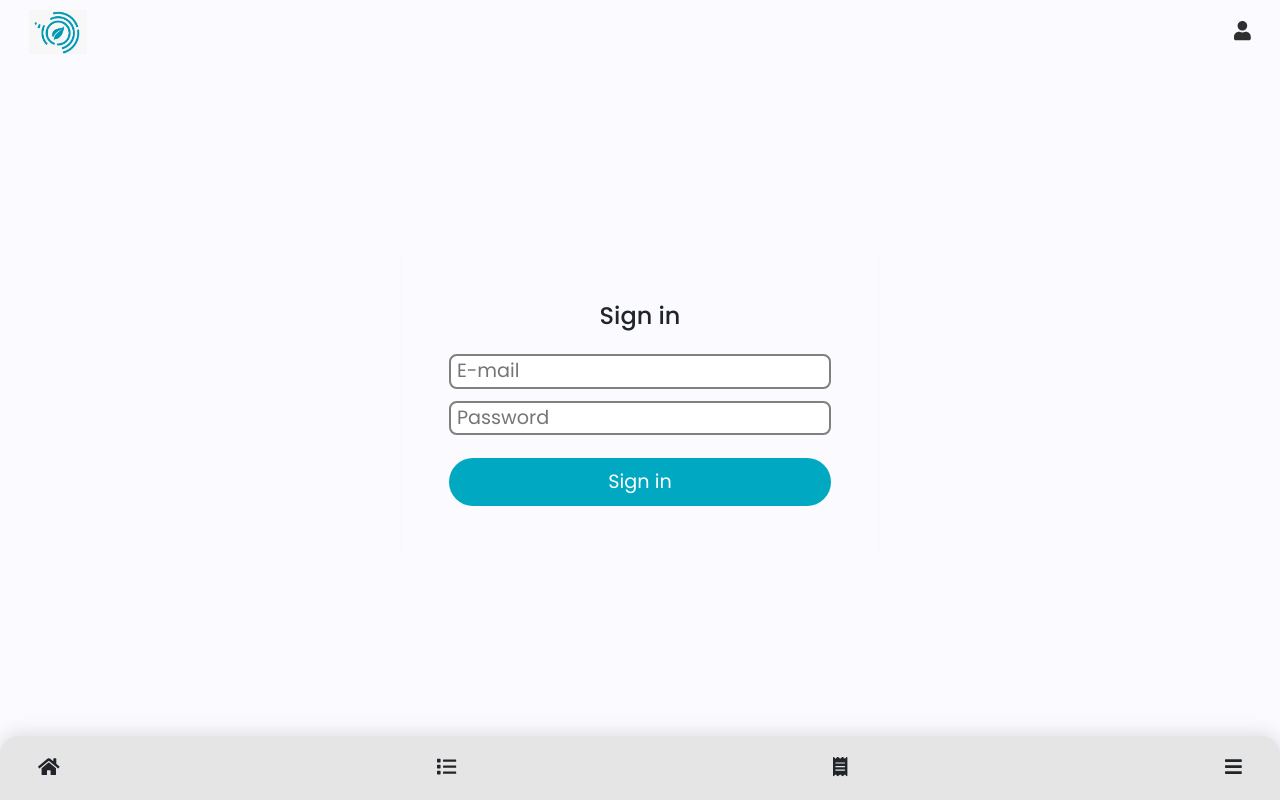
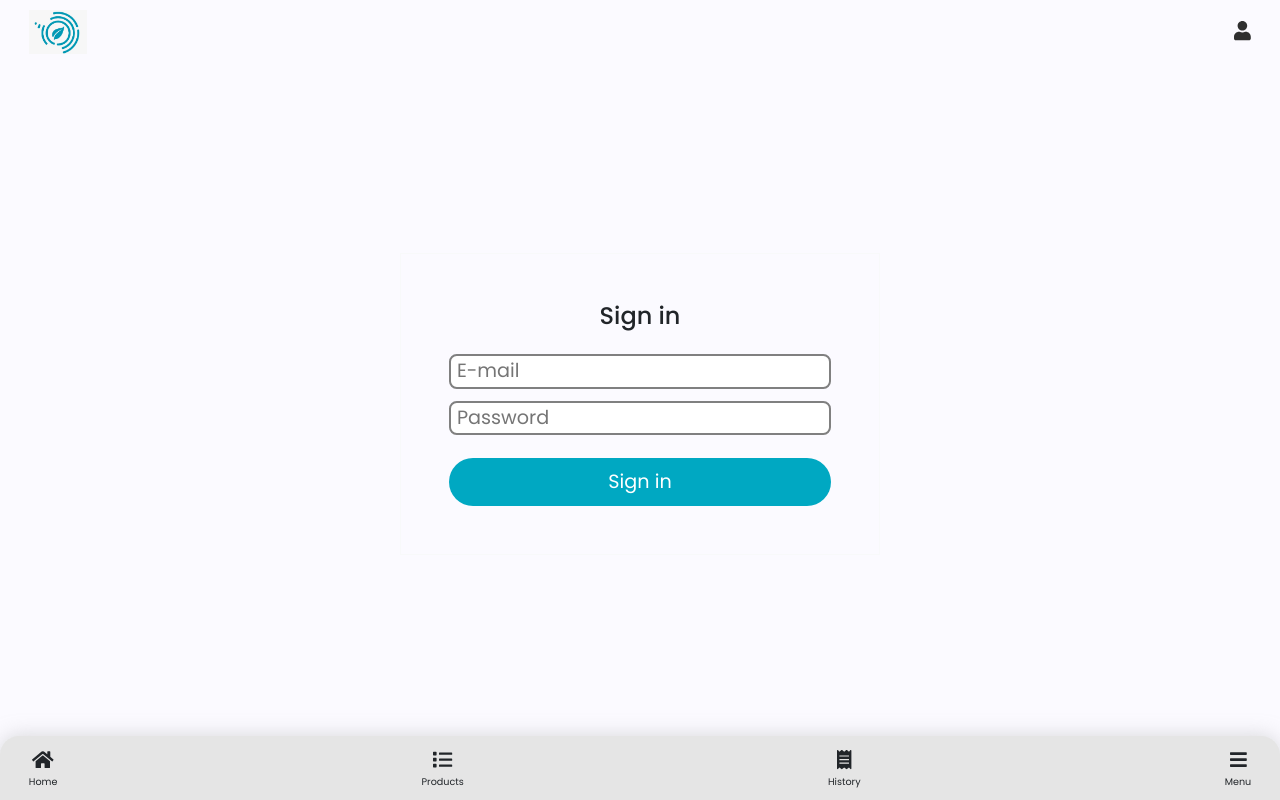
Before and after one commit to luizeduardocarvalho/NevaManagementWeb, an Angular app: page /login in a window 1280 px wide. Built offline with nearby package versions, Linux system fonts and the light colour scheme; sample sign-in values are in the browser's storage; what ngx-infinite-scroll would draw is missing.

Commit message:
Add label to menu icons

```diff
--- a/src/app/shared/nav-bar/nav-bar.component.html
+++ b/src/app/shared/nav-bar/nav-bar.component.html
@@ -1,6 +1,18 @@
 <div *ngIf="isLoggedIn" class="footer">
-  <fa-icon [routerLink]="['home']" [icon]="faHome"></fa-icon>
-  <fa-icon [routerLink]="['products']" [icon]="faList"></fa-icon>
-  <fa-icon [routerLink]="['user-history']" [icon]="faReceipt"></fa-icon>
-  <fa-icon [routerLink]="['menu']" [icon]="faBars"></fa-icon>
+  <div class="menu-icon">
+    <fa-icon [routerLink]="['home']" [icon]="faHome"></fa-icon>
+    <span class="f-s-02">Home</span>
+  </div>
+  <div class="menu-icon">
+    <fa-icon [routerLink]="['products']" [icon]="faList"></fa-icon>
+    <span class="f-s-02">Products</span>
+  </div>
+  <div class="menu-icon">
+    <fa-icon [routerLink]="['user-history']" [icon]="faReceipt"></fa-icon>
+    <span class="f-s-02">History</span>
+  </div>
+  <div class="menu-icon">
+    <fa-icon [routerLink]="['menu']" [icon]="faBars"></fa-icon>
+    <span class="f-s-02">Menu</span>
+  </div>
 </div>
--- a/src/app/shared/nav-bar/nav-bar.component.scss
+++ b/src/app/shared/nav-bar/nav-bar.component.scss
@@ -8,10 +8,18 @@
   display: flex;
   justify-content: space-between;
   align-items: center;
-    padding: 1.5em 2em 1.5em 2em;
+  padding-inline: 1.5em;
   background-color: rgb(229, 229, 229);
   border-radius: 1em 1em 0 0;
   box-shadow: 0 0 1em rgba(180, 180, 180, 0.5);
+}
+
+.menu-icon {
+  display: grid;
+}
+
+.menu-icon > fa-icon {
+  justify-self: center;
 }
 
 a {
--- a/src/styles.scss
+++ b/src/styles.scss
@@ -160,6 +160,10 @@ button, input {
 	margin-bottom: 1em;
 }
 
+.f-s-02 {
+	font-size: 0.5em;
+}
+
 .f-s-05 {
 	font-size: 0.9em;
 }
```
Lines whose indentation alone changed are shown as unchanged.
